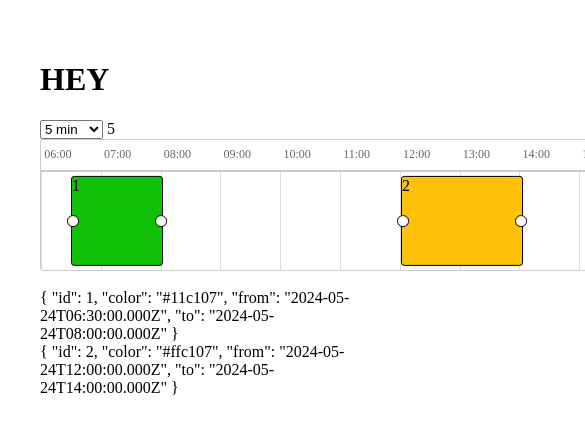
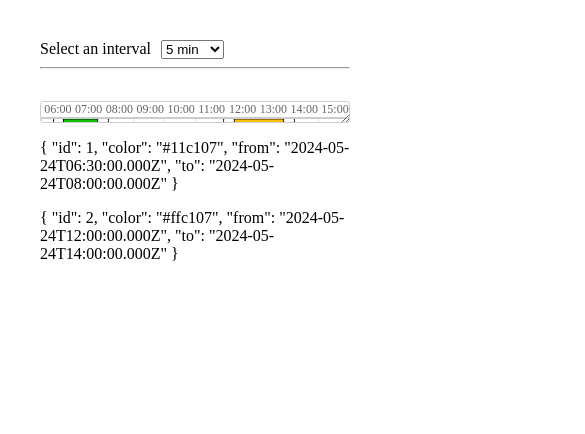
Before and after one commit to Kowiste/timeline-schedule, a Vue app: page / in a window 390 px wide. Shown: the top 434 px of the page, 585 px wide, since content can reach past the window. Built offline with nearby package versions, Linux system fonts and the light colour scheme.

Commit message:
begin responsive

```diff
--- a/src/App.vue
+++ b/src/App.vue
@@ -1,6 +1,7 @@
 <template>
   <div>
-    <h1>HEY</h1>
+    <div class="control">
+      <div>Select an interval</div>
       <select v-model="stepSelected">
         <option
           v-for="option in timeOptions"
@@ -10,7 +11,9 @@
           {{ option.text }}
         </option>
       </select>
-    {{ stepSelected }}
+    </div>
+
+    <hr style="margin-bottom: 2rem" />
     <div class="row">
       <TimeScheduler
         v-model="events"
@@ -26,7 +29,7 @@
         </template>
       </TimeScheduler>
     </div>
-    <div class="row" v-for="event in events">{{ event }}</div>
+    <div  v-for="event in events" style="margin-top: 1rem;">{{ event }}</div>
   </div>
 </template>
 <script setup lang="ts">
@@ -56,7 +59,13 @@ const timeOptions = [
 ]
 </script>
 <style scoped>
+.control {
+  display: flex;
+  flex-direction: row;
+  gap: 10px;
+}
 .row {
-  width: 100%;
+  resize: vertical;
+  overflow:hidden; /* something other than visible */
 }
 </style>
--- a/src/components/TimeScheduler.vue
+++ b/src/components/TimeScheduler.vue
@@ -1,10 +1,8 @@
 <template>
-  <div>
   <div class="calendar-container">
     <div class="header">
       <div v-for="(date, index) in hours" :key="index" class="header-hour">
         <slot name="header" :date="date"></slot>
-
       </div>
     </div>
     <div ref="calendar" class="day-calendar" @dragover="dragOver">
@@ -39,11 +37,10 @@
       </div>
     </div>
   </div>
-  </div>
 </template>
 
 <script setup lang="ts">
-import { ref, onMounted, onUnmounted, watch } from 'vue'
+import { ref, onMounted, onUnmounted, watch, onUpdated } from 'vue'
 import {
   EDirection,
   type IPosition,
@@ -126,17 +123,16 @@ function resizeStart(box: IPosition, direction: EDirection) {
 function dragOver(event: DragEvent) {
   event.preventDefault()
   if (currentDraggingBox.value && calendar.value) {
-    const offsetX =
+    const setX =
       event.clientX -
       calendar.value.getBoundingClientRect().left -
       dragOffset.value
 
-    const roundedOffsetX =
-      Math.round(offsetX / stepWidth.value) * stepWidth.value
+    const roundedsetX = Math.round(setX / stepWidth.value) * stepWidth.value
 
     const newFrom = new Date(
       props.from.getTime() +
-        (roundedOffsetX / stepWidth.value) * props.step * millInMin
+        (roundedsetX / stepWidth.value) * props.step * millInMin
     )
     const duration =
       currentDraggingBox.value.to.getTime() -
@@ -152,25 +148,19 @@ function resizing(event: MouseEvent) {
   if (resizingBox.value && calendar.value) {
     const parent = calendar.value
     const { box, direction } = resizingBox.value
-    const offsetX = event.clientX - parent.getBoundingClientRect().left
-    const roundedOffsetX =
-      Math.round(offsetX / stepWidth.value) * stepWidth.value
+    const setX = event.clientX - parent.getBoundingClientRect().left
+    const roundedsetX = Math.round(setX / stepWidth.value) * stepWidth.value
+    const roundMin = (roundedsetX / stepWidth.value) * props.step * millInMin
+    if (direction === EDirection.Left) {
+      const newFrom = new Date(props.from.getTime() + roundMin)
 
-    if (direction === EDirection.Left) {
-      const newFrom = new Date(
-        props.from.getTime() +
-          (roundedOffsetX / stepWidth.value) * props.step * millInMin
-      )
       if (newFrom < box.to) {
         box.from = newFrom
       }
       return
     }
     if (direction === EDirection.Right) {
-      const newTo = new Date(
-        props.from.getTime() +
-          (roundedOffsetX / stepWidth.value) * props.step * millInMin
-      )
+      const newTo = new Date(props.from.getTime() + roundMin)
       if (newTo > box.from) {
         box.to = newTo
       }
@@ -183,19 +173,30 @@ function resizeEnd() {
   document.removeEventListener('mousemove', resizing)
   document.removeEventListener('mouseup', resizeEnd)
 }
-
+function updateDimensions() {
+  if (!calendar.value) return
+  stepPerHour.value = minInHour / props.step
+  totalHours.value =
+    Math.abs(props.to.getTime() - props.from.getTime()) / millInHour
+  stepWidth.value =
+    (calendar.value.offsetWidth * props.step) / (totalHours.value * minInHour)
+  minToPixel.value = calendar.value.offsetWidth / (minInHour * totalHours.value)
+}
 onMounted(() => {
   document.addEventListener('mouseup', resizeEnd)
+  window.addEventListener('resize', updateDimensions)
 })
 
 onUnmounted(() => {
   document.removeEventListener('mouseup', resizeEnd)
+  window.removeEventListener('resize', updateDimensions)
 })
+
 watch(
   () => [props.step, props.from, props.to, calendar.value],
   () => {
     if (!calendar.value) return
-    stepPerHour.value = 60 / props.step
+    stepPerHour.value = minInHour / props.step
     totalHours.value =
       Math.abs(props.to.getTime() - props.from.getTime()) / millInHour
     stepWidth.value =
@@ -208,14 +209,13 @@ watch(
 
 <style scoped>
 .calendar-container {
-  width: 600px;
-  height: 150px;
+  width: 100%;
+  height: 100%;
 }
 
 .header {
   display: flex;
   width: 100%;
-  height: 2rem;
   border: 1px solid #ccc;
   box-sizing: border-box;
   border-top-left-radius: 0.2rem;
@@ -234,7 +234,7 @@ watch(
 .day-calendar {
   position: relative;
   width: 100%;
-  height: 100px;
+  height: 100%;
   border: 1px solid #ccc;
   overflow-x: hidden;
   box-sizing: border-box;
```
Lines whose indentation alone changed are shown as unchanged.
